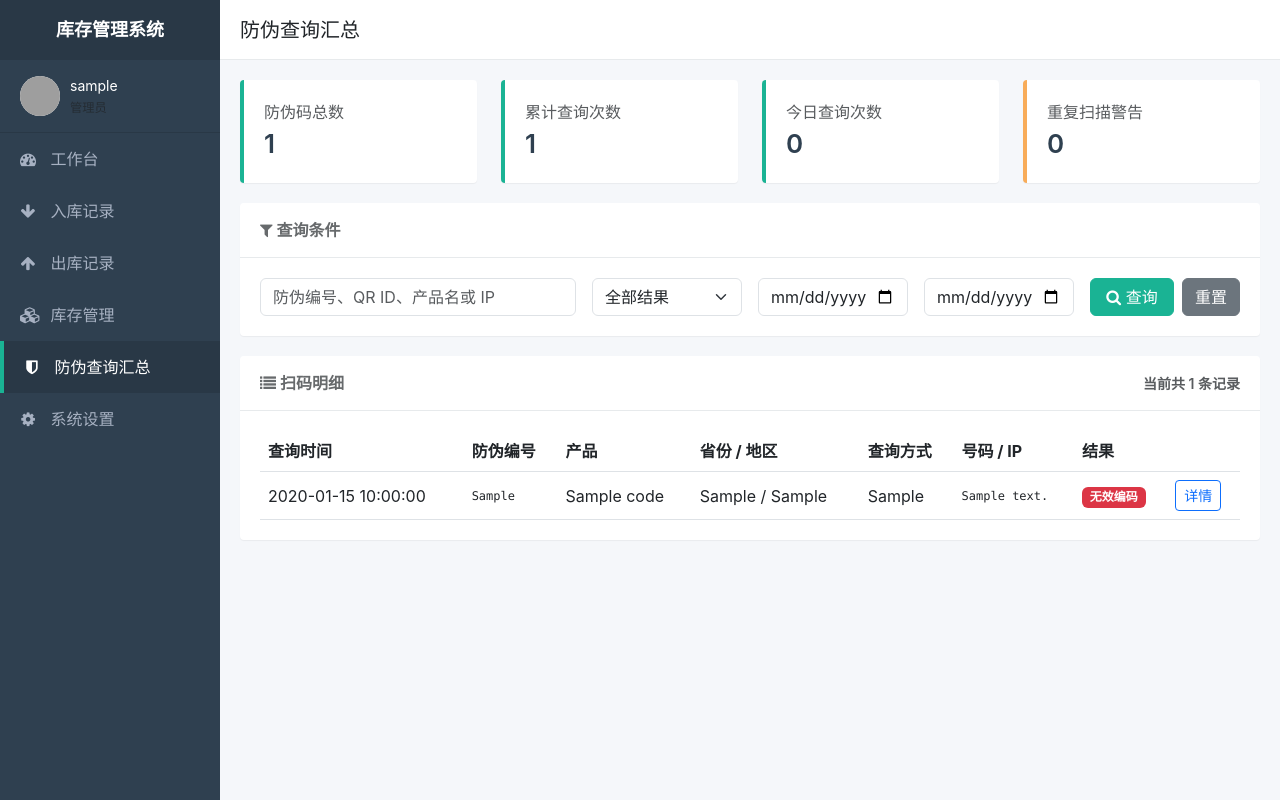
After one commit to fsy144/-, a Flask app: page /anti-fake in a window 1280 px wide. The commit adds this page. Run offline with Flask 3, Linux system fonts and the light colour scheme; the visitor is signed in with stand-in values (Sample User, id 1); tables that the repository leaves empty hold one stand-in row (values such as "Sample post"); grey boxes are pictures that could not be loaded.

Commit message:
仓库管理系统1.3.3 新增防伪码数据查询端口

```diff
--- a/app.py
+++ b/app.py
@@ -1,5 +1,6 @@
 from flask import Flask, render_template, request, jsonify, redirect, url_for, send_file, session
 from flask_sqlalchemy import SQLAlchemy
+from sqlalchemy import inspect, text
 from datetime import datetime, date
 from werkzeug.security import generate_password_hash, check_password_hash
 import os
@@ -8,6 +9,7 @@ import io
 from openpyxl import Workbook
 from openpyxl.styles import Font, Alignment
 from functools import wraps
+import hmac
 
 app = Flask(__name__)
 app.config.from_pyfile('config.py')
@@ -69,8 +71,74 @@ class StockRecord(db.Model):
     product = db.relationship('Product', backref=db.backref('records', lazy=True))
     sub_records = db.relationship('StockRecord', backref=db.backref('parent', remote_side=[id]), lazy=True)
 
+
+# 防伪查询模块的数据表。它们与现有的库存产品、库存记录完全独立，
+# 因此增加本模块不会改变 .cn 现有的库存业务数据。
+class AntiFakeCode(db.Model):
+    __tablename__ = 'anti_fake_codes'
+
+    id = db.Column(db.Integer, primary_key=True)
+    qr_id = db.Column(db.String(64), unique=True, nullable=False, index=True)
+    serial_no = db.Column(db.String(100), unique=True, nullable=False, index=True)
+    product_name = db.Column(db.String(200))
+    product_spec = db.Column(db.String(100))
+    batch_no = db.Column(db.String(100))
+    package_ratio = db.Column(db.String(50))
+    scan_count = db.Column(db.Integer, default=0, nullable=False)
+    created_at = db.Column(db.DateTime, default=datetime.now, nullable=False)
+    updated_at = db.Column(db.DateTime, default=datetime.now, onupdate=datetime.now, nullable=False)
+
+    scan_events = db.relationship(
+        'AntiFakeScanEvent', backref='anti_fake_code', lazy=True,
+        cascade='all, delete-orphan'
+    )
+
+
+class AntiFakeScanEvent(db.Model):
+    __tablename__ = 'anti_fake_scan_events'
+
+    id = db.Column(db.Integer, primary_key=True)
+    qr_id = db.Column(
+        db.String(64), db.ForeignKey('anti_fake_codes.qr_id'), nullable=False, index=True
+    )
+    scan_time = db.Column(db.DateTime, default=datetime.now, nullable=False, index=True)
+    ip_address = db.Column(db.String(64), nullable=False, index=True)
+    country = db.Column(db.String(100))
+    province = db.Column(db.String(100))
+    city = db.Column(db.String(100))
+    platform = db.Column(db.String(100))
+    scan_channel = db.Column(db.String(100))
+    verification_result = db.Column(db.String(30), nullable=False, default='success', index=True)
+    user_agent = db.Column(db.Text)
+
+
+class AntiFakeSyncState(db.Model):
+    """记录只读同步进度，避免重复导入 .com 的 scan_logs。"""
+    __tablename__ = 'anti_fake_sync_state'
+
+    id = db.Column(db.Integer, primary_key=True)
+    # .com 的 scan_logs.id 或实时上报 ID，用于支持安全重试而不重复记一条扫码。
+    source_event_id = db.Column(db.String(100), unique=True, index=True)
+    source_name = db.Column(db.String(50), unique=True, nullable=False)
+    last_code_id = db.Column(db.Integer, default=0, nullable=False)
+    last_scan_log_id = db.Column(db.Integer, default=0, nullable=False)
+    updated_at = db.Column(db.DateTime, default=datetime.now, onupdate=datetime.now, nullable=False)
+
+def ensure_anti_fake_schema():
+    """为已存在的本地测试库补齐防伪模块新增列，不触碰库存业务表。"""
+    columns = {column['name'] for column in inspect(db.engine).get_columns('anti_fake_scan_events')}
+    if 'source_event_id' not in columns:
+        db.session.execute(text('ALTER TABLE anti_fake_scan_events ADD COLUMN source_event_id VARCHAR(100)'))
+        db.session.execute(text(
+            'CREATE UNIQUE INDEX IF NOT EXISTS ix_anti_fake_scan_events_source_event_id '
+            'ON anti_fake_scan_events (source_event_id)'
+        ))
+        db.session.commit()
+
+
 with app.app_context():
     db.create_all()
+    ensure_anti_fake_schema()
     if not User.query.filter_by(username='admin').first():
         admin = User(username='admin', role='admin', permissions='delete,manage_users,adjust')
         admin.set_password('fsy824phatma')
@@ -103,7 +171,8 @@ def permission_required(permission):
 
 @app.before_request
 def require_login():
-    allowed_endpoints = ['login', 'static']
+    # .com 的扫码事件由本机服务令牌鉴权，不能被重定向到后台登录页。
+    allowed_endpoints = ['login', 'static', 'receive_anti_fake_event']
     if request.endpoint in allowed_endpoints:
         return
     if 'user_id' not in session:
@@ -267,6 +336,124 @@ def inventory_page():
     user = User.query.get(session.get('user_id'))
     can_adjust = user.has_permission('adjust') if user else False
     return render_template('inventory.html', can_adjust=can_adjust)
+
+
+@app.route('/anti-fake')
+def anti_fake_overview():
+    """所有已登录 .cn 后台的用户均可查看的防伪扫码汇总页。"""
+    keyword = request.args.get('keyword', '').strip()
+    result = request.args.get('result', '').strip()
+    start_date = request.args.get('start_date', '').strip()
+    end_date = request.args.get('end_date', '').strip()
+    page = request.args.get('page', 1, type=int)
+
+    query = AntiFakeScanEvent.query.join(AntiFakeCode)
+    if keyword:
+        pattern = f'%{keyword}%'
+        query = query.filter(db.or_(
+            AntiFakeCode.serial_no.ilike(pattern),
+            AntiFakeCode.qr_id.ilike(pattern),
+            AntiFakeScanEvent.ip_address.ilike(pattern),
+            AntiFakeCode.product_name.ilike(pattern)
+        ))
+    if result:
+        query = query.filter(AntiFakeScanEvent.verification_result == result)
+    if start_date:
+        try:
+            query = query.filter(AntiFakeScanEvent.scan_time >= datetime.strptime(start_date, '%Y-%m-%d'))
+        except ValueError:
+            start_date = ''
+    if end_date:
+        try:
+            end_at = datetime.strptime(end_date, '%Y-%m-%d').replace(hour=23, minute=59, second=59)
+            query = query.filter(AntiFakeScanEvent.scan_time <= end_at)
+        except ValueError:
+            end_date = ''
+
+    events = query.order_by(AntiFakeScanEvent.scan_time.desc()).paginate(
+        page=page, per_page=30, error_out=False
+    )
+    summary = {
+        'code_count': AntiFakeCode.query.count(),
+        'scan_count': AntiFakeScanEvent.query.count(),
+        'today_count': AntiFakeScanEvent.query.filter(
+            AntiFakeScanEvent.scan_time >= datetime.combine(date.today(), datetime.min.time())
+        ).count(),
+        'warning_count': AntiFakeScanEvent.query.filter_by(verification_result='warning').count(),
+    }
+    return render_template(
+        'anti_fake_overview.html', events=events, summary=summary, keyword=keyword,
+        result=result, start_date=start_date, end_date=end_date
+    )
+
+
+@app.route('/anti-fake/codes/<int:code_id>')
+def anti_fake_code_detail(code_id):
+    """单个防伪码的产品资料与完整扫码时间线。"""
+    code = AntiFakeCode.query.get_or_404(code_id)
+    events = AntiFakeScanEvent.query.filter_by(qr_id=code.qr_id).order_by(
+        AntiFakeScanEvent.scan_time.desc()
+    ).all()
+    return render_template('anti_fake_detail.html', code=code, events=events)
+
+
+@app.route('/api/anti-fake/events', methods=['POST'])
+def receive_anti_fake_event():
+    """供 .com 后续在扫码完成后向本机 phatma.cn 上报一条事件。"""
+    expected_token = os.environ.get('ANTI_FAKE_SYNC_TOKEN')
+    supplied_token = request.headers.get('X-Anti-Fake-Token', '')
+    if not expected_token or not hmac.compare_digest(supplied_token, expected_token):
+        return jsonify({'success': False, 'message': '未授权'}), 403
+
+    payload = request.get_json(silent=True) or {}
+    required = ('event_id', 'qr_id', 'serial_no', 'ip_address')
+    missing = [field for field in required if not str(payload.get(field, '')).strip()]
+    if missing:
+        return jsonify({'success': False, 'message': '缺少字段: ' + ', '.join(missing)}), 400
+
+    event_id = str(payload['event_id']).strip()
+    if AntiFakeScanEvent.query.filter_by(source_event_id=event_id).first():
+        return jsonify({'success': True, 'duplicate': True})
+
+    qr_id = str(payload['qr_id']).strip()
+    code = AntiFakeCode.query.filter_by(qr_id=qr_id).first()
+    if code is None:
+        code = AntiFakeCode(qr_id=qr_id, serial_no=str(payload['serial_no']).strip())
+        db.session.add(code)
+
+    try:
+        scan_time = datetime.fromisoformat(str(payload.get('scan_time', '')).replace('Z', '+00:00'))
+    except ValueError:
+        scan_time = datetime.now()
+
+    result = str(payload.get('verification_result', 'success')).strip()
+    if result not in ('success', 'warning', 'invalid'):
+        return jsonify({'success': False, 'message': 'verification_result 无效'}), 400
+
+    for field in ('product_name', 'product_spec', 'batch_no', 'package_ratio'):
+        if payload.get(field) is not None:
+            setattr(code, field, str(payload[field]).strip() or None)
+    if payload.get('scan_count') is not None:
+        try:
+            code.scan_count = max(code.scan_count, int(payload['scan_count']))
+        except (TypeError, ValueError):
+            pass
+
+    db.session.add(AntiFakeScanEvent(
+        source_event_id=event_id,
+        qr_id=qr_id,
+        scan_time=scan_time,
+        ip_address=str(payload['ip_address']).strip(),
+        country=str(payload.get('country', '')).strip() or None,
+        province=str(payload.get('province', '')).strip() or None,
+        city=str(payload.get('city', '')).strip() or None,
+        platform=str(payload.get('platform', '')).strip() or None,
+        scan_channel=str(payload.get('scan_channel', '')).strip() or None,
+        verification_result=result,
+        user_agent=str(payload.get('user_agent', '')).strip() or None,
+    ))
+    db.session.commit()
+    return jsonify({'success': True, 'duplicate': False}), 201
 
 @app.route('/admin/users')
 @permission_required('manage_users')
--- /dev/null
+++ b/templates/anti_fake_overview.html
@@ -0,0 +1,68 @@
+{% extends "base.html" %}
+
+{% block title %}防伪查询汇总{% endblock %}
+{% block page_title %}防伪查询汇总{% endblock %}
+
+{% block extra_css %}
+<style>
+    .stat-card { border-left: 4px solid #1ab394; }
+    .stat-card.warning { border-left-color: #f8ac59; }
+    .stat-value { font-size: 26px; font-weight: 600; color: #2f4050; }
+    .table td, .table th { vertical-align: middle; }
+    .code-cell { font-family: Consolas, "Courier New", monospace; font-size: 12px; }
+</style>
+{% endblock %}
+
+{% block content %}
+<div class="row">
+    <div class="col-xl-3 col-md-6"><div class="card stat-card"><div class="card-body"><div class="text-muted">防伪码总数</div><div class="stat-value">{{ summary.code_count }}</div></div></div></div>
+    <div class="col-xl-3 col-md-6"><div class="card stat-card"><div class="card-body"><div class="text-muted">累计查询次数</div><div class="stat-value">{{ summary.scan_count }}</div></div></div></div>
+    <div class="col-xl-3 col-md-6"><div class="card stat-card"><div class="card-body"><div class="text-muted">今日查询次数</div><div class="stat-value">{{ summary.today_count }}</div></div></div></div>
+    <div class="col-xl-3 col-md-6"><div class="card stat-card warning"><div class="card-body"><div class="text-muted">重复扫描警告</div><div class="stat-value">{{ summary.warning_count }}</div></div></div></div>
+</div>
+
+<div class="card">
+    <div class="card-header"><i class="fa fa-filter"></i> 查询条件</div>
+    <div class="card-body">
+        <form method="get" class="row g-3">
+            <div class="col-lg-4"><input name="keyword" value="{{ keyword }}" class="form-control" placeholder="防伪编号、QR ID、产品名或 IP"></div>
+            <div class="col-lg-2"><select name="result" class="form-select"><option value="">全部结果</option><option value="success" {% if result == 'success' %}selected{% endif %}>验证成功</option><option value="warning" {% if result == 'warning' %}selected{% endif %}>重复警告</option><option value="invalid" {% if result == 'invalid' %}selected{% endif %}>无效编码</option></select></div>
+            <div class="col-lg-2"><input name="start_date" type="date" value="{{ start_date }}" class="form-control"></div>
+            <div class="col-lg-2"><input name="end_date" type="date" value="{{ end_date }}" class="form-control"></div>
+            <div class="col-lg-2 d-flex gap-2"><button class="btn btn-primary flex-fill" type="submit"><i class="fa fa-search"></i> 查询</button><a class="btn btn-secondary" href="{{ url_for('anti_fake_overview') }}">重置</a></div>
+        </form>
+    </div>
+</div>
+
+<div class="card">
+    <div class="card-header d-flex justify-content-between align-items-center"><span><i class="fa fa-list"></i> 扫码明细</span><small class="text-muted">当前共 {{ events.total }} 条记录</small></div>
+    <div class="card-body">
+        <div class="table-responsive">
+            <table class="table table-hover mb-0">
+                <thead><tr><th>查询时间</th><th>防伪编号</th><th>产品</th><th>省份 / 地区</th><th>查询方式</th><th>号码 / IP</th><th>结果</th><th></th></tr></thead>
+                <tbody>
+                {% for event in events.items %}
+                <tr>
+                    <td>{{ event.scan_time.strftime('%Y-%m-%d %H:%M:%S') }}</td>
+                    <td class="code-cell">{{ event.anti_fake_code.serial_no }}</td>
+                    <td>{{ event.anti_fake_code.product_name or '-' }}</td>
+                    <td>{{ event.province or event.country or '-' }}{% if event.city %} / {{ event.city }}{% endif %}</td>
+                    <td>{{ event.scan_channel or event.platform or '-' }}</td>
+                    <td class="code-cell">{{ event.ip_address }}</td>
+                    <td>{% if event.verification_result == 'success' %}<span class="badge text-bg-success">验证成功</span>{% elif event.verification_result == 'warning' %}<span class="badge text-bg-warning">重复警告</span>{% else %}<span class="badge text-bg-danger">无效编码</span>{% endif %}</td>
+                    <td><a href="{{ url_for('anti_fake_code_detail', code_id=event.anti_fake_code.id) }}" class="btn btn-sm btn-outline-primary">详情</a></td>
+                </tr>
+                {% else %}
+                <tr><td colspan="8" class="text-center text-muted py-5">暂无防伪扫码数据。接入 .com 数据后会在此处显示。</td></tr>
+                {% endfor %}
+                </tbody>
+            </table>
+        </div>
+        {% if events.pages > 1 %}
+        <nav class="mt-3"><ul class="pagination mb-0 justify-content-end">
+            {% for p in events.iter_pages() %}{% if p %}<li class="page-item {% if p == events.page %}active{% endif %}"><a class="page-link" href="{{ url_for('anti_fake_overview', page=p, keyword=keyword, result=result, start_date=start_date, end_date=end_date) }}">{{ p }}</a></li>{% else %}<li class="page-item disabled"><span class="page-link">…</span></li>{% endif %}{% endfor %}
+        </ul></nav>
+        {% endif %}
+    </div>
+</div>
+{% endblock %}
--- a/templates/base.html
+++ b/templates/base.html
@@ -90,6 +90,8 @@
                 class="fa fa-arrow-up"></i> 出库记录</a></li>
         <li><a href="/inventory" class="{% if request.path == '/inventory' %}active{% endif %}"><i
                 class="fa fa-cubes"></i> 库存管理</a></li>
+        <li><a href="{{ url_for('anti_fake_overview') }}" class="{% if request.path.startswith('/anti-fake') %}active{% endif %}"><i
+                class="fa fa-shield"></i> 防伪查询汇总</a></li>
         <li>
             <a href="/admin/users" class="{% if request.path == '/admin/users' %}active{% endif %}">
             <i class="fa fa-cog"></i> 系统设置
```
Also changed, not shown: sync_antifake_data.py (added, +105 -0 lines), templates/anti_fake_detail.html (added, +41 -0 lines).
